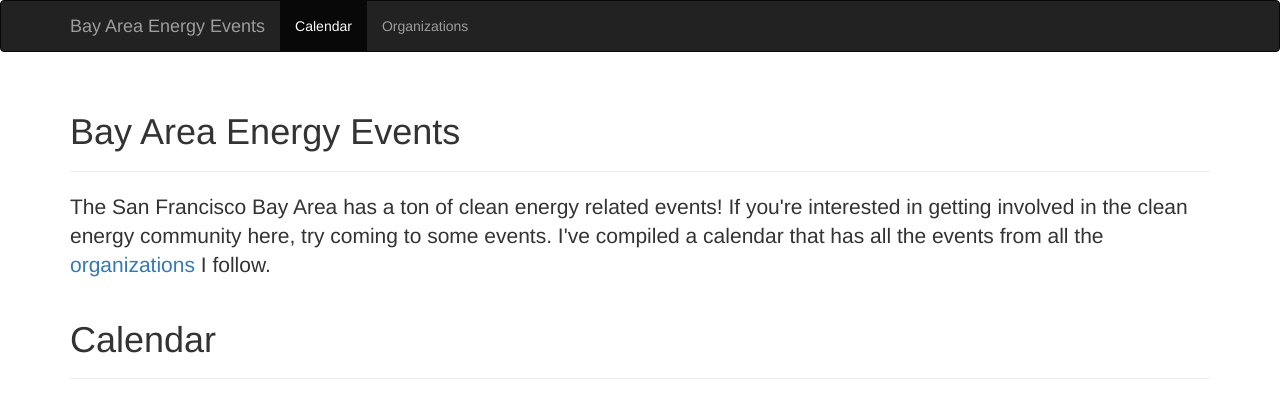
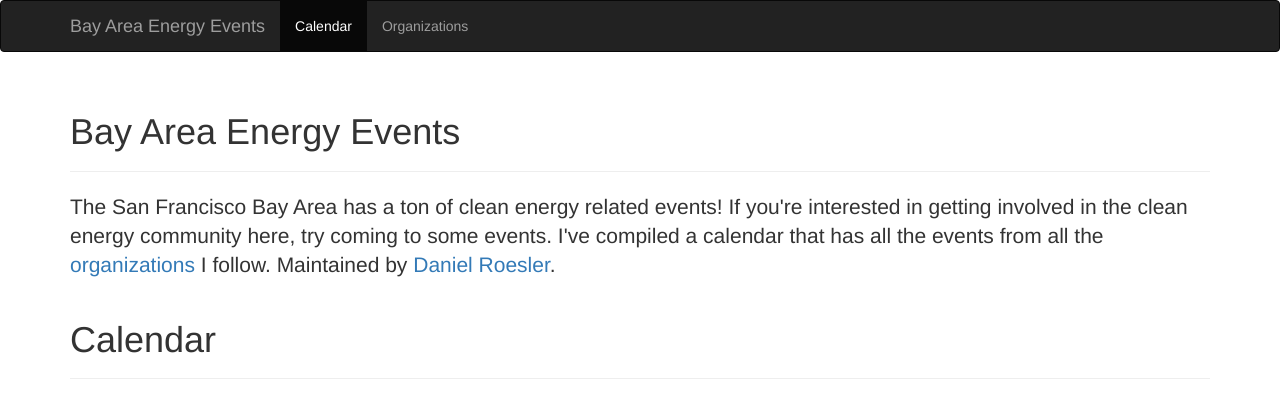
Before and after one commit to diafygi/bay-area-energy-events, a plain HTML site: page index.html in a window 1280 px wide. Shown: the top 396 px of the page. Drawn offline with Linux system fonts and the light colour scheme.

Commit message:
added maintained by

```diff
--- a/index.html
+++ b/index.html
@@ -43,6 +43,7 @@
                 The San Francisco Bay Area has a ton of clean energy related events! If you're interested
                 in getting involved in the clean energy community here, try coming to some events. I've
                 compiled a calendar that has all the events from all the <a href="#organizations">organizations</a> I follow.
+                Maintained by <a href="https://utilityapi.com/about">Daniel Roesler</a>.
             </p>
 
             <div id="calendar" class="page-header">
```
